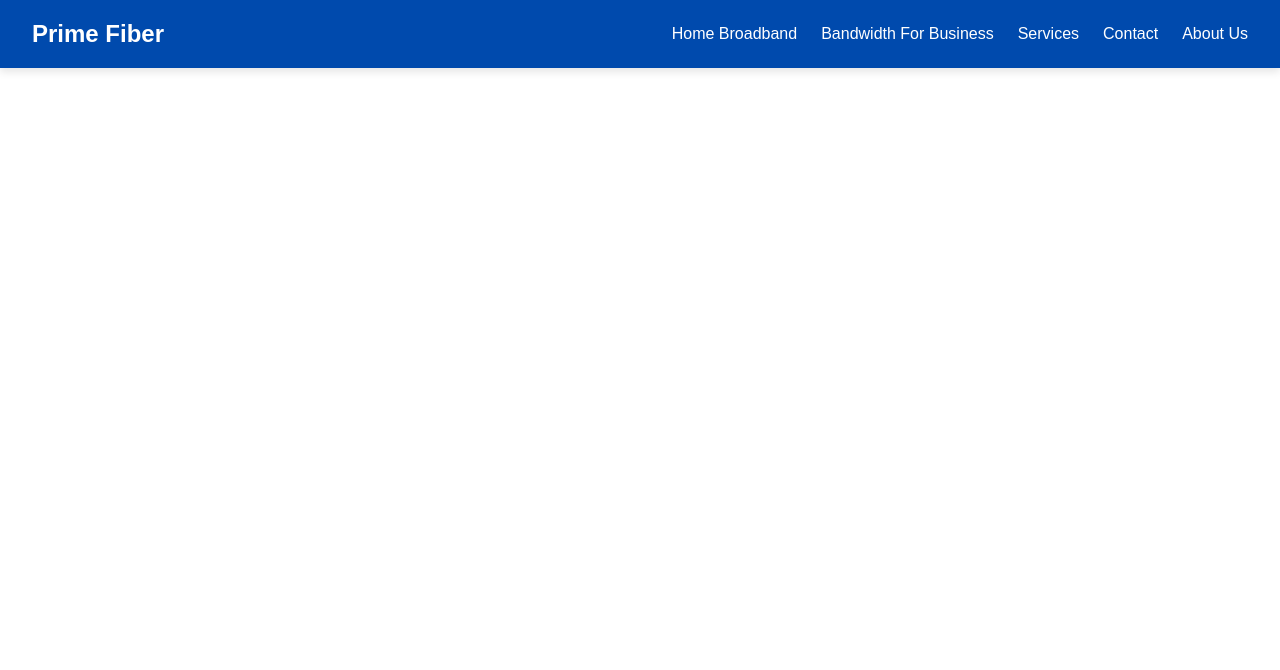
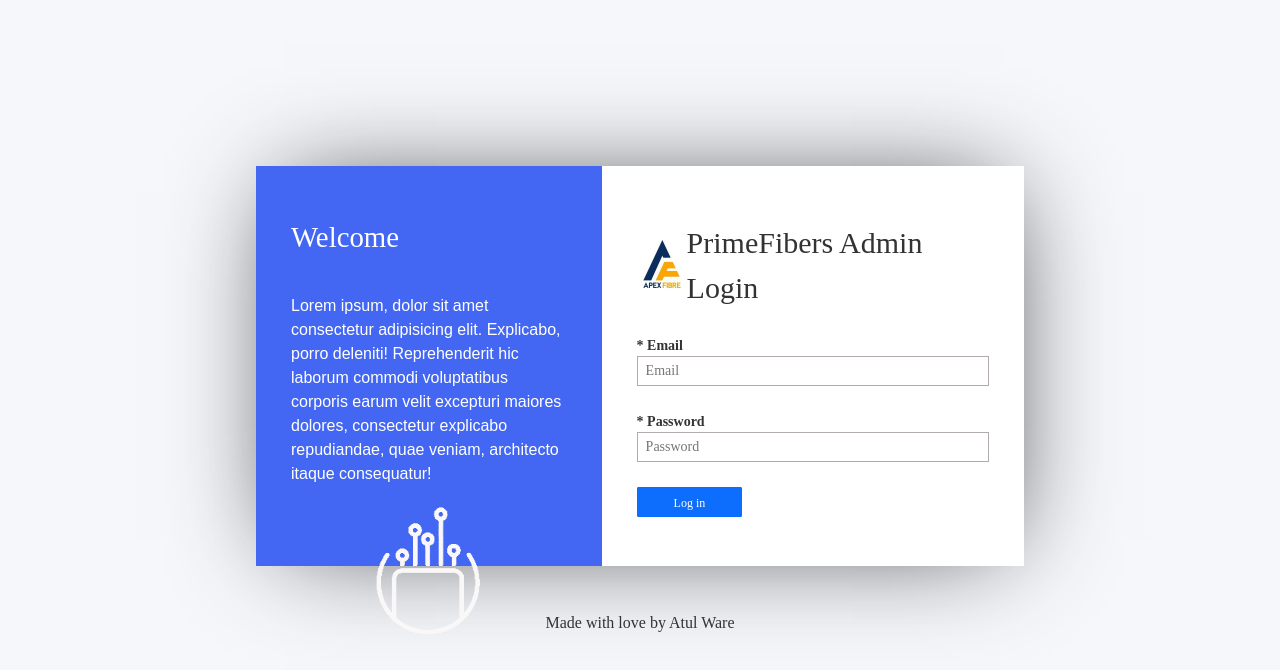
Before and after one commit to atuleknathware/PrimeFiber, a React (Vite) app: page /login in a window 1280 px wide. Shown: the top 670 px of the page. Built offline with nearby package versions, Linux system fonts and the light colour scheme.

Commit message:
added login page

```diff
--- a/src/App.jsx
+++ b/src/App.jsx
@@ -7,6 +7,7 @@
 import AboutUs from './AboutUs.jsx'
 import ContactUs from './ContactUs.jsx'
 import Services from './Services.jsx'
+import Login from './Login.jsx'
 
 const App = () => {
   return (
@@ -20,6 +21,7 @@
         <Route path='/aboutus' element={<AboutUs/>}/>
         <Route path='/contactus' element={<ContactUs/>}/>
         <Route path='/services' element={<Services/>}/>
+        <Route path='/login' element={<Login/>}/>
 
     </Routes>
     </Router>
--- /dev/null
+++ b/src/Login.jsx
@@ -0,0 +1,43 @@
+import React from 'react'
+import logoImage from './images/logo.jpg';
+import loginImage from './images/login-icon.png';
+
+const Login = () => {
+  return (
+    <div className='login-enclosure' >
+         <div className='login-container'>
+         <div className='login-left'>
+               <h2 className='login-title'>Welcome</h2>
+               <p className='login-subtitle'>Lorem ipsum, dolor sit amet consectetur adipisicing elit. Explicabo, porro deleniti! Reprehenderit hic laborum commodi voluptatibus corporis earum velit excepturi maiores dolores, consectetur explicabo repudiandae, quae veniam, architecto itaque consequatur!</p>
+               <img src={loginImage} alt="fiber icon" className='fiber-icon' />
+         </div>
+            <div className='login-right'>
+                <div className='login-header'>
+                    <img src={logoImage} className='logoimage' alt="Prime Fiber Logo" />
+                    <span>PrimeFibers Admin Login</span>
+
+                </div>
+                <div className='form-container'>
+                <div className='form-group'>
+                        <label htmlFor='email'> * Email</label>
+                        <input type='text' id='email' placeholder='Email' />
+                    </div>
+                    <div className='form-group'>
+                        <label htmlFor="password"> * Password</label>
+                        <input type='password' id="password" placeholder='Password' />
+                    </div>
+
+                    <div className="form-group">
+                        <input type='button' className='login-button btn btn-primary' value={'Log in'} />
+                    </div>
+                </div>
+            </div>
+        </div>
+        <div className='m-45'>
+            Made with love by Atul Ware
+        </div>
+    </div>
+  )
+}
+
+export default Login
--- a/src/index.css
+++ b/src/index.css
@@ -31,7 +31,110 @@
   color: #ffd700;
 }
 
-.active{
+.active {
   font-weight: bold !important;
-   color: #ffd700 !important;
+  color: #ffd700 !important;
 }
+
+/***
+  Login Page Css
+*/
+.login-enclosure {
+  height: 100%;
+  margin: 0;
+  display: flex;
+  justify-content: center;
+  align-items: center;
+  background-color: #f5f7fb;
+  position: absolute;
+  left: 0;
+  right: 0;
+  bottom: 0;
+  top: 0;
+  font-family: cursive;
+  flex-direction: column;
+}
+
+.login-container {
+  width: 60%;
+  height: 400px;
+  display: flex;
+  flex-direction: row;
+  box-shadow: 3px 0px 100px -25px;
+}
+
+.login-left {
+  width: 45%;
+  background-color: #4367f3;
+  padding: 54px 35px 0 35px;
+  color: #fff;
+  display: flex;
+  flex-direction: column;
+}
+
+.login-right {
+  width: 55%;
+  background-color: #fff;
+  padding: 54px 35px;
+}
+
+.logoimage {
+  width: 50px;
+}
+
+.login-header {
+  font-size: 30px;
+  display: flex;
+  justify-content: space-around;
+  align-items: center;
+}
+
+.form-container {
+  font-size: 14px;
+}
+
+label {
+  display: block;
+  font-weight: bold;
+}
+
+.form-group {
+  margin-top: 25px;
+}
+
+input {
+  width: 100%;
+  height: 30px;
+  border: solid 1px #b1abab;
+  padding: 8px;
+}
+
+.login-button {
+  width: 30%;
+  margin: 0 auto;
+  font-size: 12px;
+  border-radius: 1px;
+}
+
+.login-title {
+  font-size: 1.8rem;
+  color: #fff;
+  margin-top: 0;
+  text-align: left;
+}
+
+.login-subtitle {
+  font: small-caption;
+  line-height: 1.5;
+  font-style: inherit;
+  margin-top: 32px;
+}
+
+.fiber-icon {
+  width: 120px;
+  align-self: center;
+}
+
+.m-45 {
+  margin-top: 45px;
+}
```
Also changed, not shown: src/images/login-icon.png (added), src/images/logo.jpg (added).
